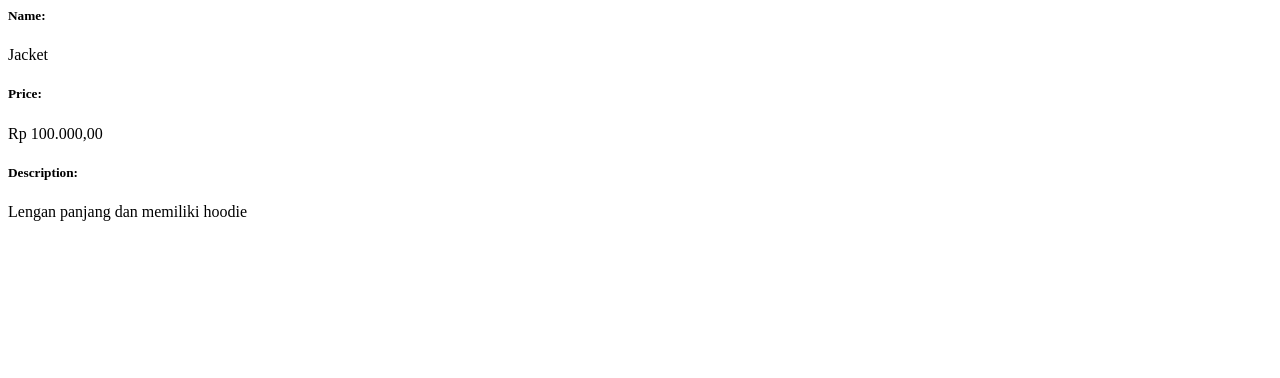
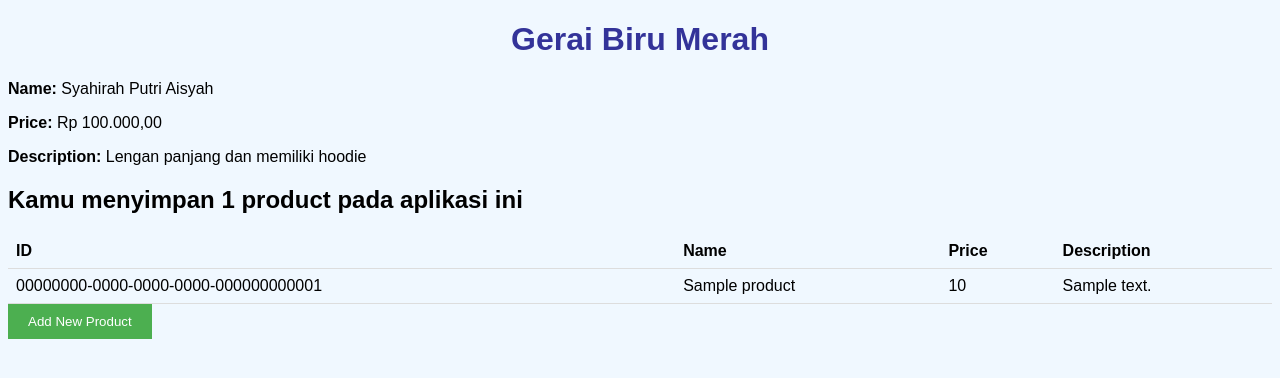
Before and after one commit to Syahirahputrii/geraibirumerah, a Django app: page / in a window 1280 px wide. Shown: the top 378 px of the page. Run offline with Django 5.2, Linux system fonts and the light colour scheme; tables that the repository leaves empty hold one stand-in row (values such as "Sample post").

Commit message:
Menambah css

```diff
--- a/geraibirumerah/settings.py
+++ b/geraibirumerah/settings.py
@@ -55,7 +55,7 @@ ROOT_URLCONF = 'geraibirumerah.urls'
 TEMPLATES = [
     {
         'BACKEND': 'django.template.backends.django.DjangoTemplates',
-        'DIRS': [],
+        'DIRS': [BASE_DIR / 'templates'],
         'APP_DIRS': True,
         'OPTIONS': {
             'context_processors': [
--- a/main/models.py
+++ b/main/models.py
@@ -1,6 +1,8 @@
+import uuid
 from django.db import models
 
 class Product(models.Model):
+    id = models.UUIDField(primary_key=True, default=uuid.uuid4, editable=False)
     name = models.CharField(max_length=255)
     price = models.IntegerField()
     description = models.TextField()
--- a/main/templates/main.html
+++ b/main/templates/main.html
@@ -1,6 +1,46 @@
-<h5>Name: </h5>
-<p>{{ name }}<p>
+{% extends 'base.html' %}
+{% block content %}
+<h1>Gerai Biru Merah</h1>
+
+<h5>Name:</h5>
+<p>{{ name }}</p>
+
 <h5>Price: </h5>
 <p>{{ price }}<p>
-<h5>Description: </h5>
-<p>{{ description }}<p>
+
+<h5>Description:</h5>
+<p>{{ description }}</p>
+
+<h3>Kamu menyimpan {{total_products}} product pada aplikasi ini</h3>
+
+{% if not products%}
+<p>Belum ada data product pada Gerai Biru Merah.</p>
+{% else %}
+<table>
+  <tr>
+    <th>ID</th>
+    <th>Name</th>
+    <th>Price</th>
+    <th>Description</th>
+  </tr>
+
+  {% comment %} Berikut cara memperlihatkan data mood di bawah baris ini
+  {% endcomment %}
+  {% for product in products %}
+  <tr>
+    <td>{{product.id}}</td>
+    <td>{{product.name}}</td>
+    <td>{{product.price}}</td>
+    <td>{{product.description}}</td>
+  </tr>
+  {% endfor %}
+</table>
+{% endif %}
+
+<br />
+
+<a href="{% url 'main:create_product' %}">
+  <button>Add New Product</button>
+</a>
+
+{% endblock content %}
--- a/main/urls.py
+++ b/main/urls.py
@@ -1,8 +1,13 @@
 from django.urls import path
-from main.views import show_main
+from main.views import show_main, create_product, show_xml, show_json, show_xml_by_id, show_json_by_id # , show_products
 
 app_name = 'main'
 
 urlpatterns = [
     path('', show_main, name='show_main'),
+    path('create-product', create_product, name='create_product'),
+    path('xml/', show_xml, name='show_xml'),
+    path('json/', show_json, name='show_json'),
+    path('xml/<int:id>/', show_xml_by_id, name='show_xml_by_id'),
+    path('json/<int:id>/', show_json_by_id, name='show_json_by_id'),
 ]
--- a/main/views.py
+++ b/main/views.py
@@ -1,11 +1,55 @@
-from django.shortcuts import render
+from django.shortcuts import render, redirect
+from main.models import Product
+from main.forms import ProductForm
+from django.http import HttpResponse, HttpResponseRedirect
+from django.urls import reverse
+from django.core import serializers
 
 # Create your views here.
+# def show_main(request):
+#     context = {
+#         'name' : 'Jacket',
+#         'price': 'Rp 100.000,00',
+#         'description': 'Lengan panjang dan memiliki hoodie'
+#     }
+
+#     return render(request, "main.html", context)
+
+
 def show_main(request):
+    products = Product.objects.all()
     context = {
-        'name' : 'Jacket',
+        'name': 'Syahirah Putri Aisyah',
         'price': 'Rp 100.000,00',
-        'description': 'Lengan panjang dan memiliki hoodie'
+        'description': 'Lengan panjang dan memiliki hoodie',
+        'products': products,
+        'total_products': products.__len__(),
     }
 
     return render(request, "main.html", context)
+
+def create_product(request):
+    form = ProductForm(request.POST or None)
+
+    if form.is_valid() and request.method == "POST":
+        form.save()
+        return HttpResponseRedirect(reverse('main:show_main'))
+
+    context = {'form': form}
+    return render(request, "create_product.html", context)
+
+def show_xml(request):
+    data = Product.objects.all()
+    return HttpResponse(serializers.serialize("xml", data), content_type="application/xml")
+
+def show_json(request):
+    data = Product.objects.all()
+    return HttpResponse(serializers.serialize("json", data), content_type="application/json")
+
+def show_xml_by_id(request, id):
+    data = Product.objects.filter(pk=id)
+    return HttpResponse(serializers.serialize("xml", data), content_type="application/xml")
+
+def show_json_by_id(request, id):
+    data = Product.objects.filter(pk=id)
+    return HttpResponse(serializers.serialize("json", data), content_type="application/json")
--- /dev/null
+++ b/static/css/style.css
@@ -0,0 +1,37 @@
+body {
+    background-color: #f0f8ff;
+    font-family: Arial, sans-serif;
+}
+
+h1 {
+    color: #333399;
+    text-align: center;
+}
+
+table {
+    width: 100%;
+    border-collapse: collapse;
+}
+
+th, td {
+    padding: 8px;
+    text-align: left;
+    border-bottom: 1px solid #ddd;
+}
+
+tr:hover {
+    background-color: #f1f1f1;
+}
+
+.add-button {
+    background-color: #4CAF50;
+    color: white;
+    padding: 10px 20px;
+    border: none;
+    cursor: pointer;
+    text-align: center;
+}
+
+.add-button:hover {
+    background-color: #45a049;
+}
--- /dev/null
+++ b/templates/base.html
@@ -0,0 +1,41 @@
+{% load static %}
+<!DOCTYPE html>
+<html lang="en">
+<head>
+    <meta charset="UTF-8">
+    <meta name="viewport" content="width=device-width, initial-scale=1.0">
+    <title>Gerai Biru Merah</title>
+    <link rel="stylesheet" type="text/css" href="{% static 'css/style.css' %}">
+</head>
+<body>
+    <h1>Gerai Biru Merah</h1>
+
+    <p><strong>Name:</strong> {{ name }}</p>
+    <p><strong>Price:</strong> {{ price }}</p>
+    <p><strong>Description:</strong> {{ description }}</p>
+
+    <h2>Kamu menyimpan {{ total_products }} product pada aplikasi ini</h2>
+    <table>
+        <tr>
+            <th>ID</th>
+            <th>Name</th>
+            <th>Price</th>
+            <th>Description</th>
+        </tr>
+        {% for product in products %}
+        <tr>
+            <td>{{ product.id }}</td>
+            <td>{{ product.name }}</td>
+            <td>{{ product.price }}</td>
+            <td>{{ product.description }}</td>
+        </tr>
+        {% empty %}
+        <tr>
+            <td colspan="4">No products available.</td>
+        </tr>
+        {% endfor %}
+    </table>
+
+    <a href="{% url 'main:create_product' %}"><button class="add-button">Add New Product</button></a>
+</body>
+</html>
```
Also changed, not shown: main/forms.py (added, +7 -0 lines), main/templates/create_product.html (added, +19 -0 lines), main/migrations/0001_initial.py (added).
